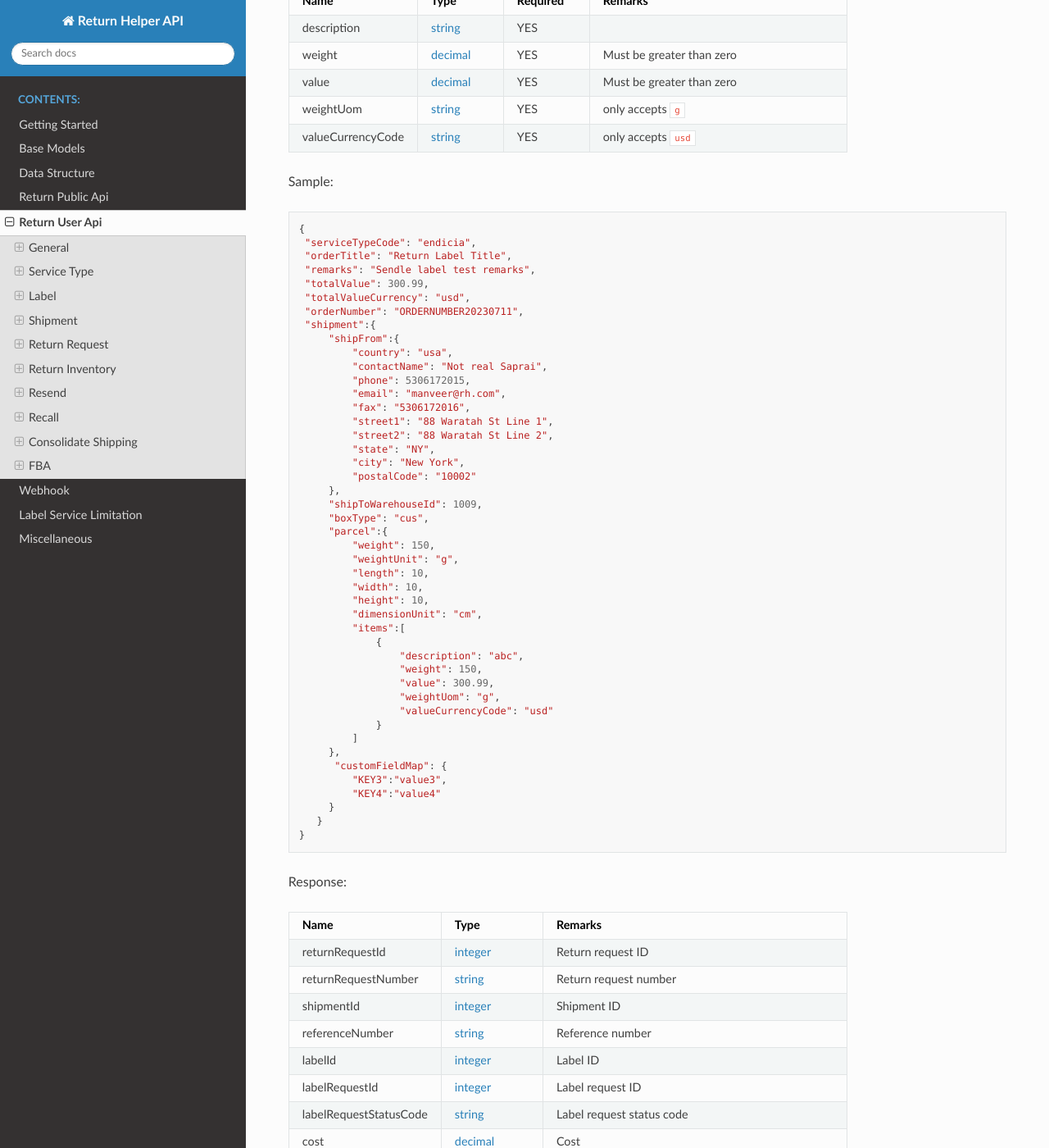
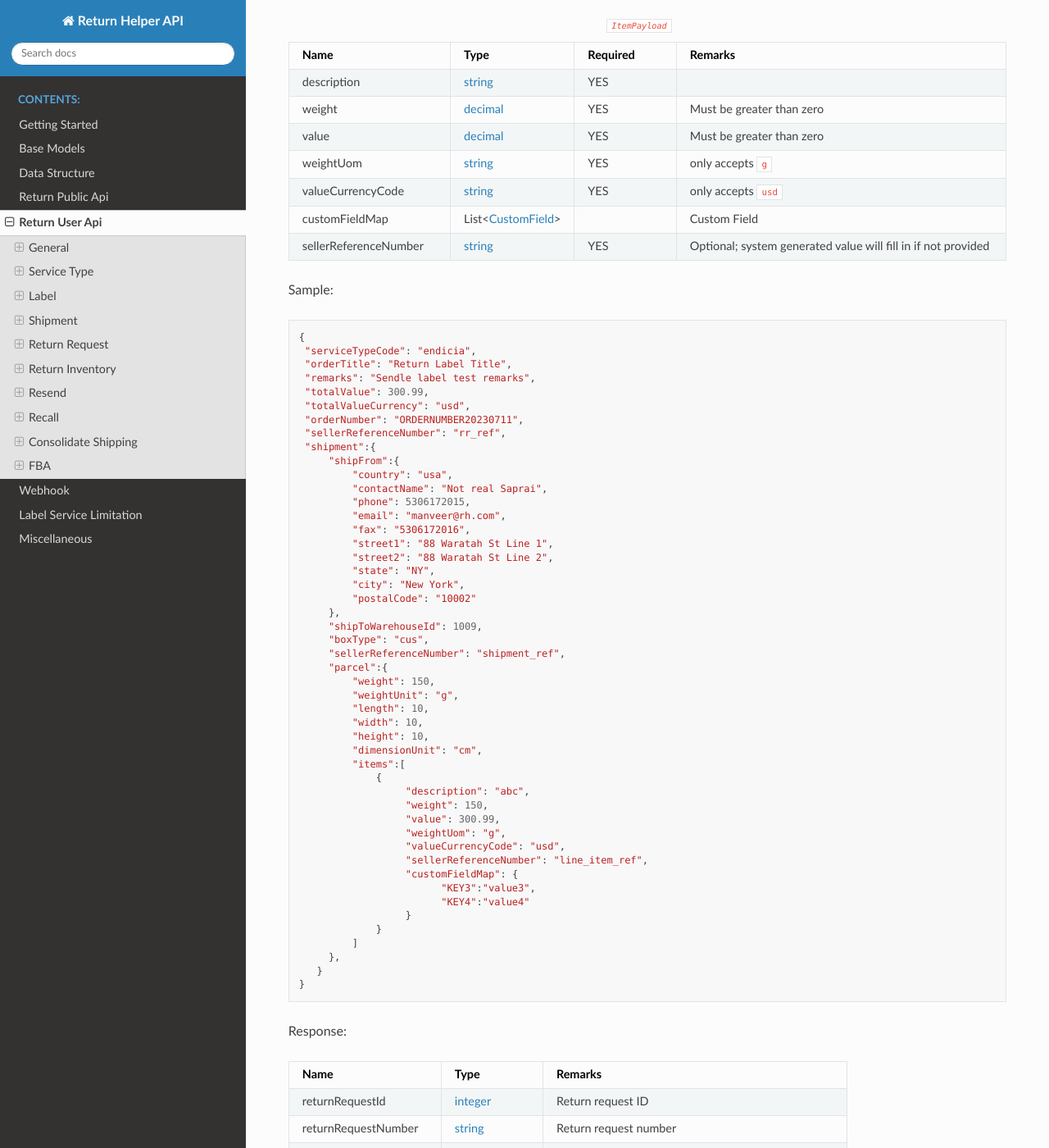
Before and after one commit to ReturnHelper/return-request-api-docs, a Sphinx documentation site: the page built from source/return_user_api.rst, in a window 1280 px wide and 1400 px high, scrolled down 14835 px. Shown: the whole window at 82% size. Built offline with Sphinx 7.4.7 and the Read the Docs theme 3.1.0, drawn with Linux system fonts in a browser that asks for light colours; some of the changed text lies outside the part shown.

Commit message:
update: sellerReferenceNumber on create return shipment

```diff
--- a/source/Webhook.rst
+++ b/source/Webhook.rst
@@ -1065,6 +1065,7 @@ Shipment
   :widths: 15, 10, 30
 
   shipmentId, string_, Unique (globally) identifier for the shipment
+  sellerReferenceNumber, string_,
   returnRequestId, string_, Unique (globally) identifier for the return request
   trackingNumber, string_, Unique globally within 90 days
   referenceNumber, string_,
@@ -1406,6 +1407,7 @@ Sample:
     "returnRequest": {
         "returnRequestId": 54521,
         "returnRequestNumber": "WUS220808-0000003",
+        "sellerReferenceNumber": "WUS220808-0000003",
         "returnStatusCode": "0",
         "returnTitle": "TEST0902-317496",
         "totalValue": 96.0,
@@ -1426,6 +1428,7 @@ Sample:
         "returnRequestLineItemId": 27320,
         "returnRequestId": 54521,
         "returnRequestLineItemNumber": "WUSL220808-0000003",
+        "sellerReferenceNumber": "WUSL220808-0000003",
         "description": "TEST0902-317496",
         "weight": 74.000,
         "weightUom": "g",
--- a/source/return_user_api.rst
+++ b/source/return_user_api.rst
@@ -657,6 +657,7 @@ This API method support :ref:`gettingstarted-customfield`
    totalValue, decimal_, YES, Must be greater than zero and equals to the sum of all items' value
    totalValueCurrency, string_, YES, only accepts ``usd``
    orderNumber, string_, YES, Customized reference number. Duplicate value allowed. Could be order number or ERP system number or etc
+   sellerReferenceNumber, string_, YES, Optional; system generated value will fill in if not provided
    shipment, :ref:`structure_ReturnShipmentPayload`, YES, Details see below
 
 .. _structure_ReturnShipmentPayload:
@@ -668,6 +669,7 @@ This API method support :ref:`gettingstarted-customfield`
    shipFrom, :ref:`structure-ShipFromPayload`, YES, Details see below
    shipToWarehouseId, integer_, YES,  Obtain from user api :ref:`method-getAllWarehouse` or :ref:`method-getWarehouseByFromCountry`
    boxType, string_, YES, Use ``cus`` or obtain from :ref:`method-GetAllBoxTypes`
+   sellerReferenceNumber, string_, YES, Optional; system generated value will fill in if not provided
    parcel, :ref:`structure-ParcelPayload`, YES, Details see below
    customFieldMap, List<:ref:`gettingstarted-customfield`>,, Custom Field
 
@@ -714,6 +716,8 @@ This API method support :ref:`gettingstarted-customfield`
    value, decimal_, YES, Must be greater than zero
    weightUom, string_, YES, only accepts ``g``
    valueCurrencyCode, string_, YES, only accepts ``usd``
+   customFieldMap, List<:ref:`gettingstarted-customfield`>,, Custom Field
+   sellerReferenceNumber, string_, YES, Optional; system generated value will fill in if not provided
 
 Sample:
 
@@ -726,6 +730,7 @@ Sample:
     "totalValue": 300.99,
     "totalValueCurrency": "usd",
     "orderNumber": "ORDERNUMBER20230711",
+    "sellerReferenceNumber": "rr_ref",
     "shipment":{
         "shipFrom":{
             "country": "usa",
@@ -741,6 +746,7 @@ Sample:
         },
         "shipToWarehouseId": 1009,
         "boxType": "cus",
+        "sellerReferenceNumber": "shipment_ref",
         "parcel":{
             "weight": 150,
             "weightUnit": "g",
@@ -750,18 +756,19 @@ Sample:
             "dimensionUnit": "cm",
             "items":[
                 {
-                    "description": "abc",
-                    "weight": 150,
-                    "value": 300.99,
-                    "weightUom": "g",
-                    "valueCurrencyCode": "usd"
+                     "description": "abc",
+                     "weight": 150,
+                     "value": 300.99,
+                     "weightUom": "g",
+                     "valueCurrencyCode": "usd",
+                     "sellerReferenceNumber": "line_item_ref",
+                     "customFieldMap": {
+                           "KEY3":"value3",
+                           "KEY4":"value4"
+                     }
                 }
             ]
         },
-         "customFieldMap": {
-            "KEY3":"value3",
-            "KEY4":"value4"
-        }
       }
    }
 
```
